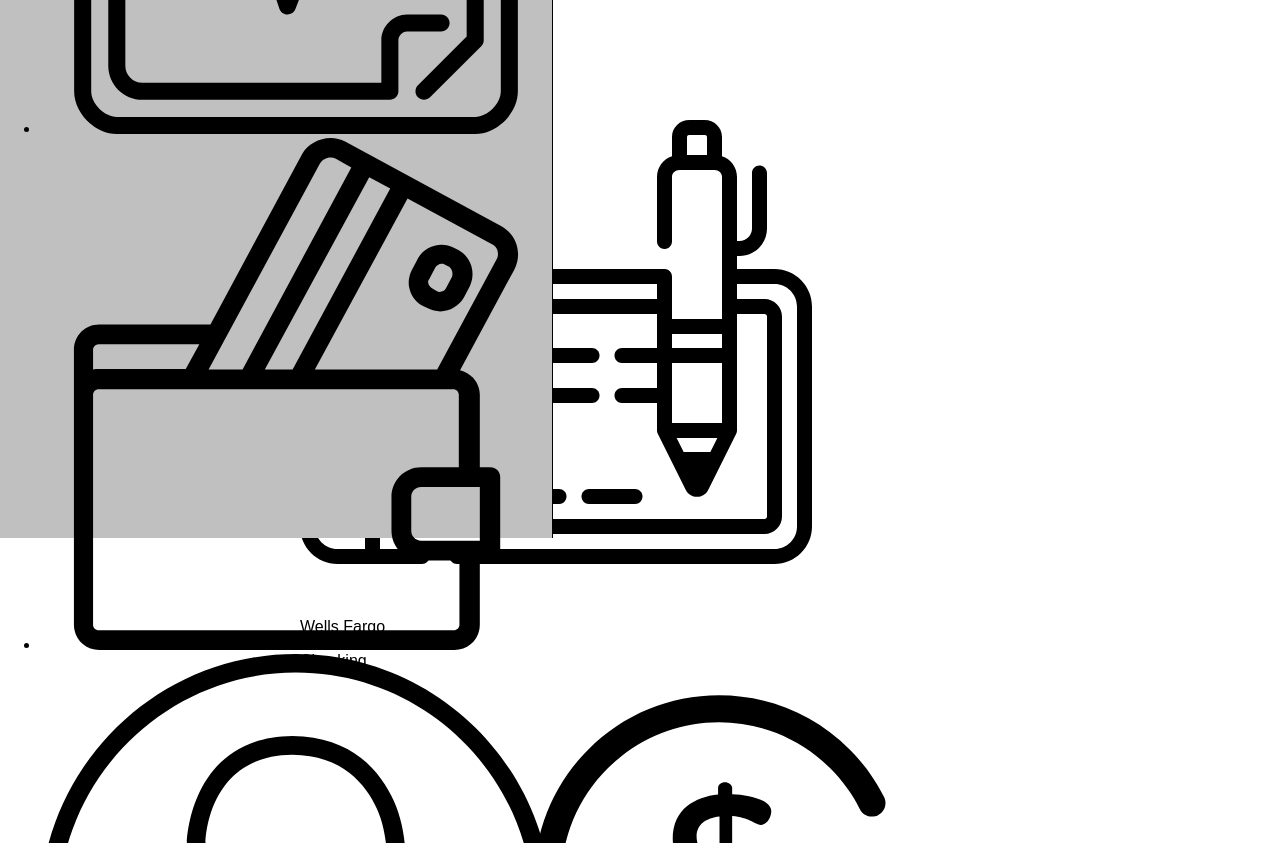
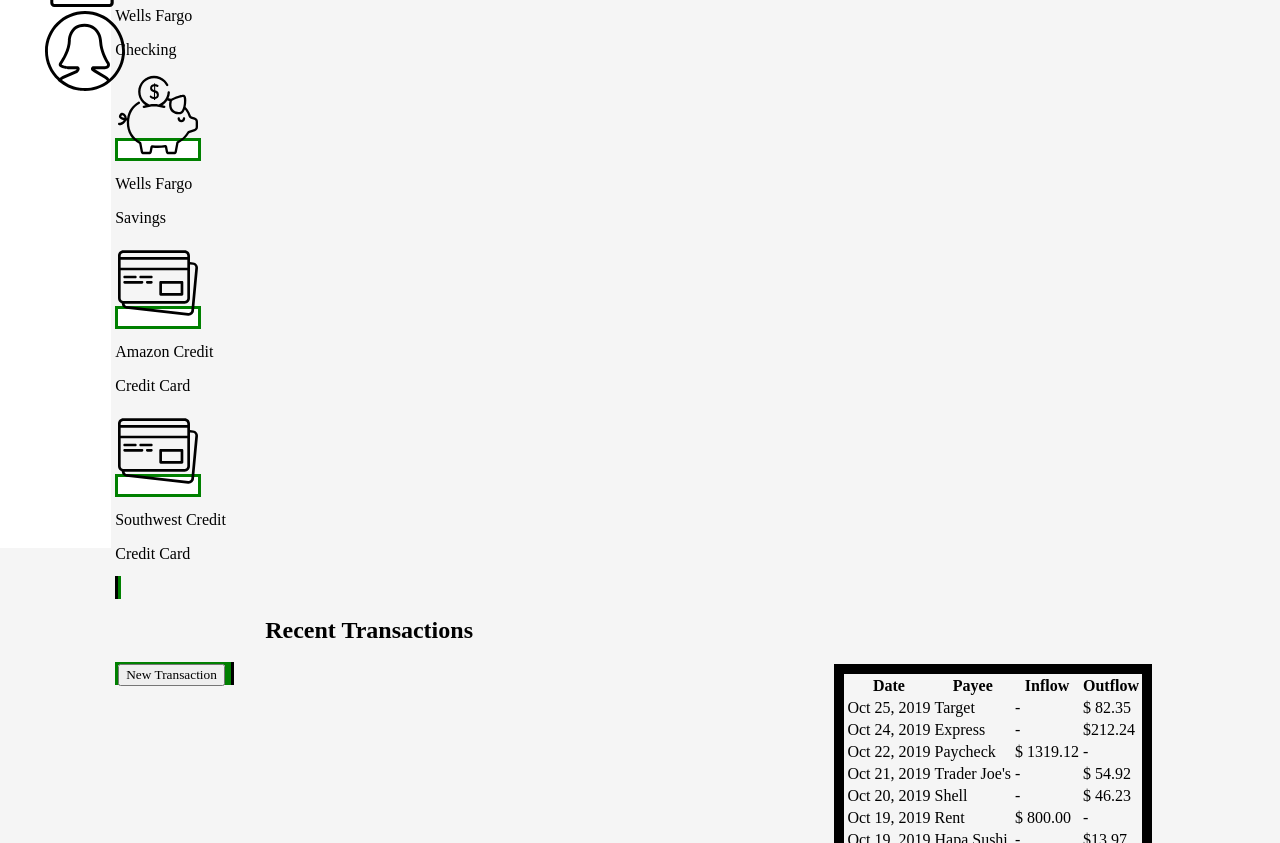
Before and after one commit to carflor/balancing-act, a plain HTML site: page index.html in a window 1280 px wide. Shown: the part 262-1105 px from the top of the page. Drawn offline with Linux system fonts and the light colour scheme; a web font is replaced by a local one.

Commit message:
Reorganizing without flex

```diff
--- a/styles.css
+++ b/styles.css
@@ -1,48 +1,94 @@
 body {
     margin: 0;
+    width: 90%;
+    background: #F5F5F5
 }
 
 * {
-    font-family: sans-serif;
-    box-sizing: border-box;
+    font-family: "Biryani", "Times New Roman", sans-serif;
+}
+
+main {
+    position: inline-block;
+    float: right;
+    width: 90%;
+    height: 100%;
+    right: 50px;
+    margin: 0, 10px, 0, 10px;
 }
 
 nav {
     position: fixed;
-    display: flex;
-    flex-direction: column;
-    top: 0;
-    left: 0;
-    width: 250x;
+    display: inline-block;
+    padding: 5px;
+    margin: 0, 10;
+    width: 100px;
     height: 100%;
     align-items: center;
-    border-right: 1px solid black;
-    justify-content: center;
-    background-color: silver;
+    border-right: 1px solid white;
+    background-color: white;
 }
 
-nav a {
-    display: inline-block;
-    padding: 0px 5px;
+img {
+    align-items: center;
+    width: 80px;
 }
 
-main {
-    margin-left: 250px;
-    padding: 50px;
+.income, .expenses, .credit {
+    background: white;
+    float: left;
+}
+
+ul li {
+    display: inline-block;
+    height: 20%;
+}
+
+.left-tab {
+    float: right;
+}
+
+.navlogo {
+    position: inline;
 }
 
 h2.bottom-h2 {
-    margin-left: 250px;
+    margin-left: 150px;
+}
 
 table {
-    border: solid;
+    border: 10px solid;
+    float: right;
 }
 
-.nav .logo {
-    width: 250px;
-    display: block;
+section {
+    background: white;
+    border: solid green;
+    display: inline;
+}
+
+thead {
+    font-style: bold;
 }
 
 aside {
+    background: white;
+    display: inline;
+    border: solid black;
+}
 
+.banking-table {
+    border: dotted black";
 }
+
+button:hover {
+background-color: #1CA3BA;
+  padding: 5px 25px;
+  border: #1CA3BA;
+  border-radius: 10px;
+  display: inline-block;
+  line-height: 25px;
+  text-align: center;
+  margin: 10px;
+  width: 200px;
+}
```
